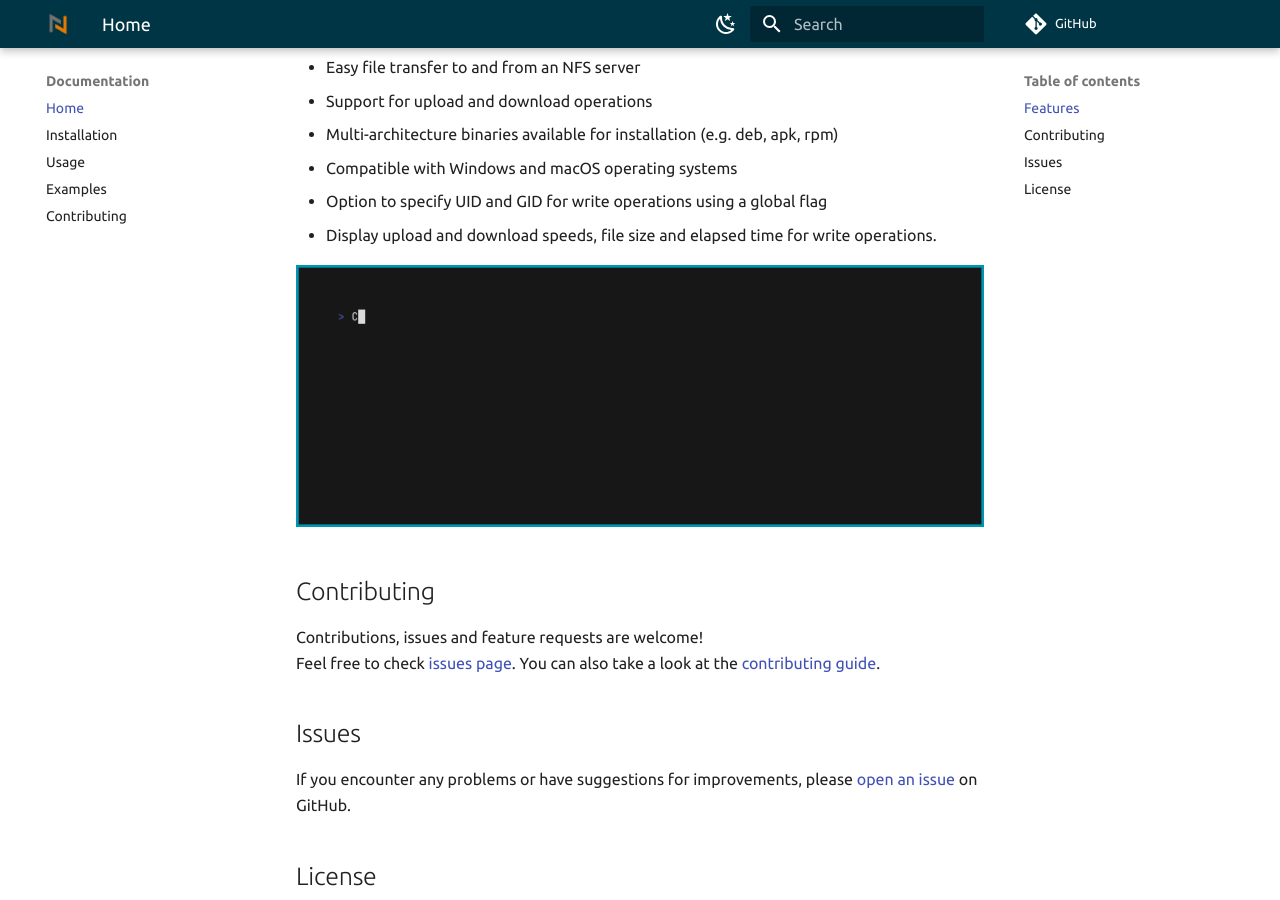
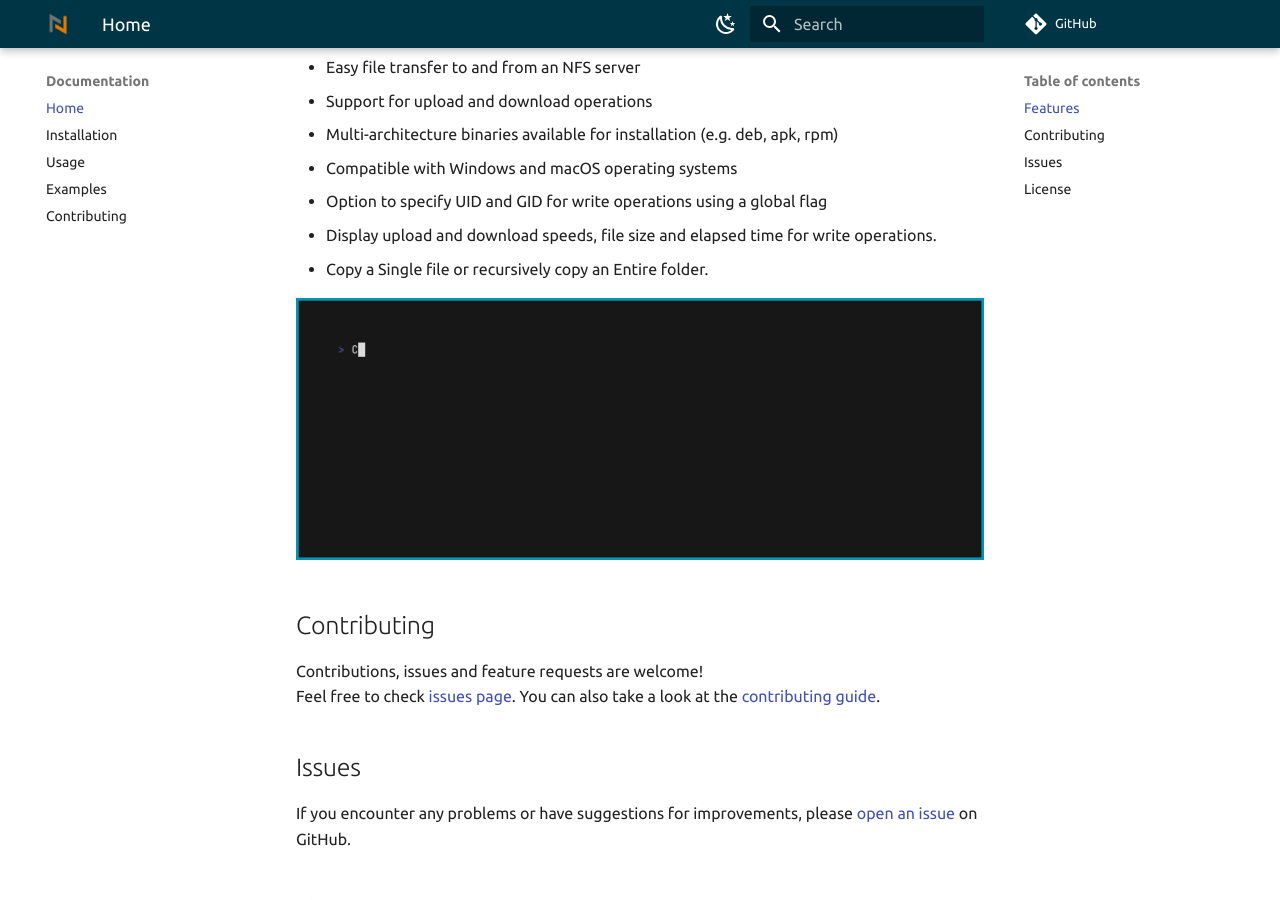
Before and after one commit to kha7iq/ncp, an MkDocs documentation site: the page built from docs/index.md, in a window 1280 px wide and 900 px high, scrolled down 603 px. Built offline with MkDocs 1.6.1 and Material for MkDocs 9.7.7, drawn with Linux system fonts in a browser that asks for light colours; emoji names are drawn with the system emoji font; comment, search, counter and statistics services are not loaded.

Commit message:
docs: add info about transfers

```diff
--- a/docs/index.md
+++ b/docs/index.md
@@ -17,6 +17,7 @@ and the NFS server. It enables seamless recursive upload and download operations
 - Compatible with Windows and macOS operating systems
 - Option to specify UID and GID for write operations using a global flag
 - Display upload and download speeds, file size and elapsed time for write operations.
+- Copy a Single file or recursively copy an Entire folder.
 
 
 <img alt="NCP" src="https://raw.githubusercontent.com/kha7iq/ncp/master/.github/img/ncp.gif" width="800" />
```
Also changed, not shown: README.md (+1 -0 lines).
